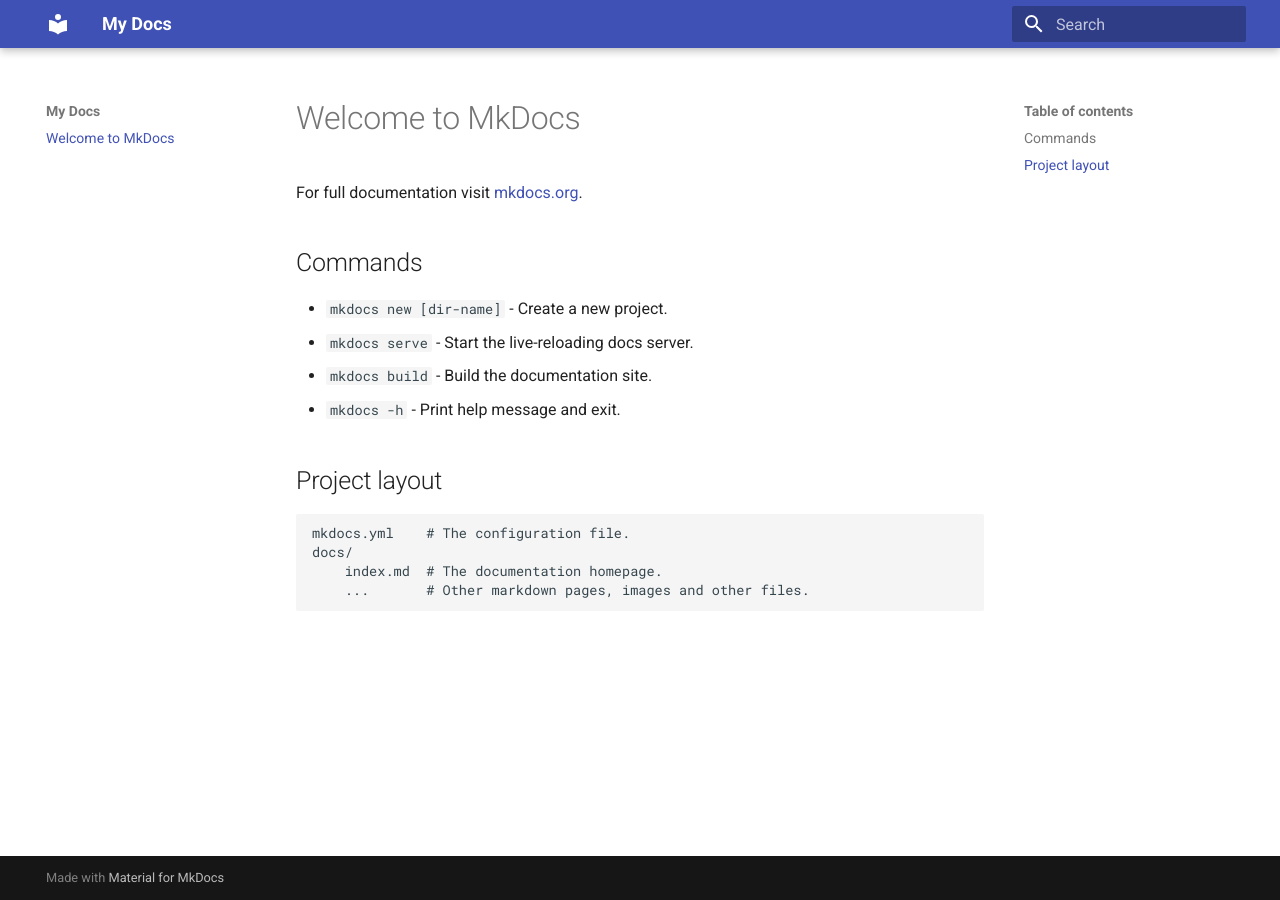
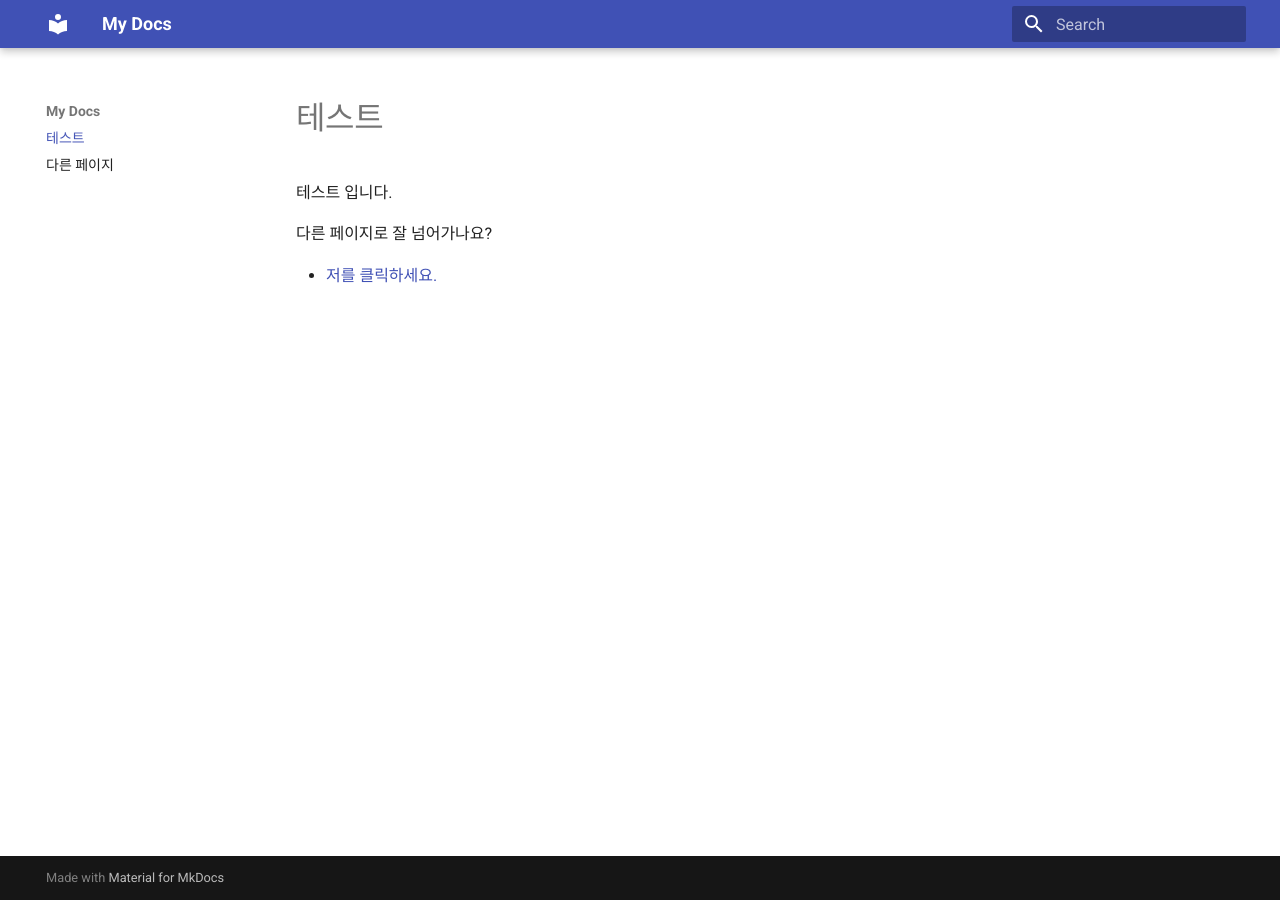
Before and after one commit to greyHairChooseLife/devlog, an MkDocs documentation site: the page built from docs/index.md, in a window 1280 px wide. Built offline with MkDocs 1.6.1 and Material for MkDocs 9.7.7, drawn with Linux system fonts in a browser that asks for light colours.

Commit message:
test commit

```diff
--- a/docs/index.md
+++ b/docs/index.md
@@ -1,17 +1,7 @@
-# Welcome to MkDocs
+# 테스트
 
-For full documentation visit [mkdocs.org](https://www.mkdocs.org).
+테스트 입니다.
 
-## Commands
+다른 페이지로 잘 넘어가나요?
 
-* `mkdocs new [dir-name]` - Create a new project.
-* `mkdocs serve` - Start the live-reloading docs server.
-* `mkdocs build` - Build the documentation site.
-* `mkdocs -h` - Print help message and exit.
-
-## Project layout
-
-    mkdocs.yml    # The configuration file.
-    docs/
-        index.md  # The documentation homepage.
-        ...       # Other markdown pages, images and other files.
+- [저를 클릭하세요.](./other_page.md)
--- /dev/null
+++ b/docs/other_page.md
@@ -0,0 +1,3 @@
+# 다른 페이지
+
+링크가 잘 동작하나요?
```
